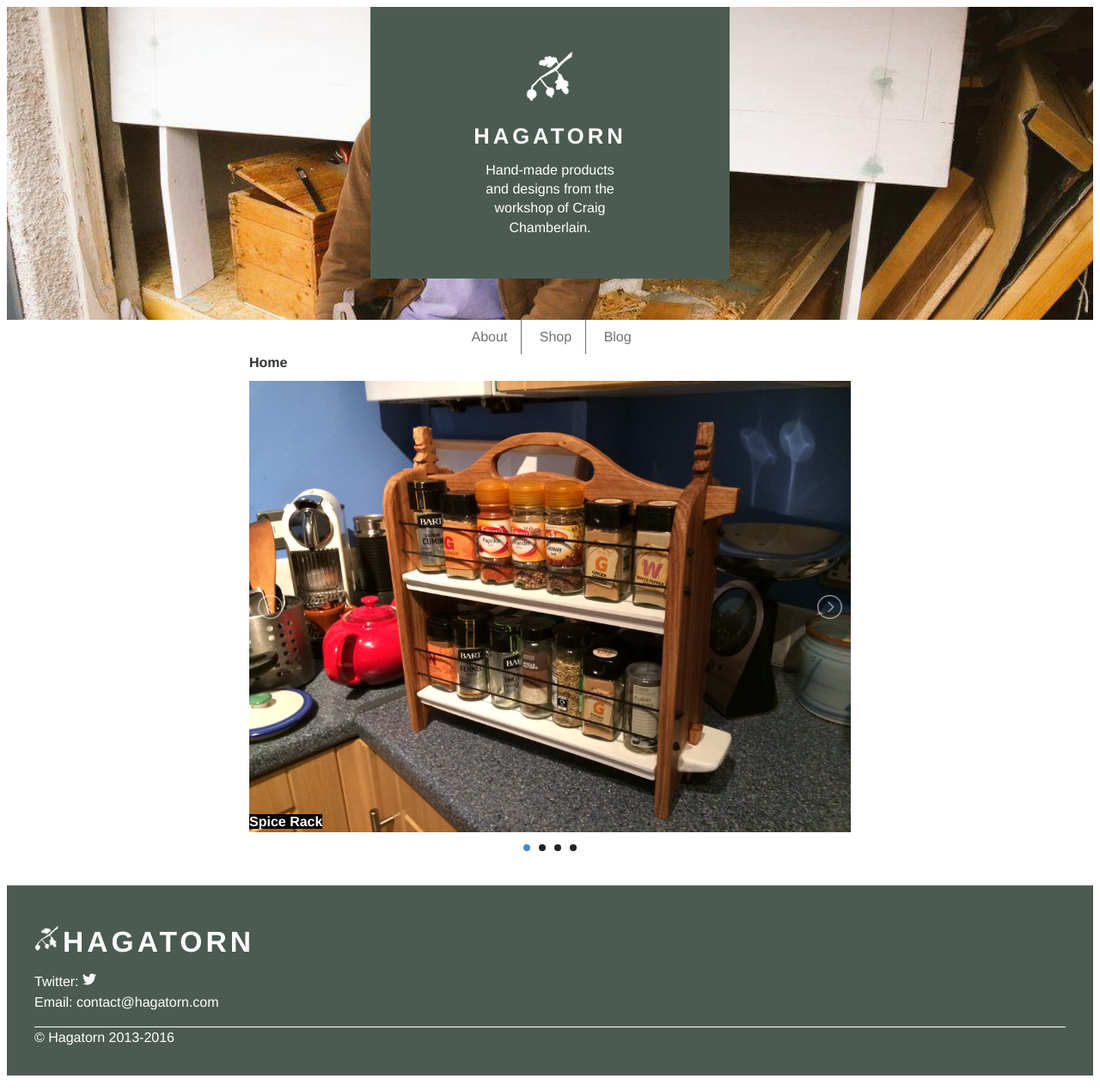
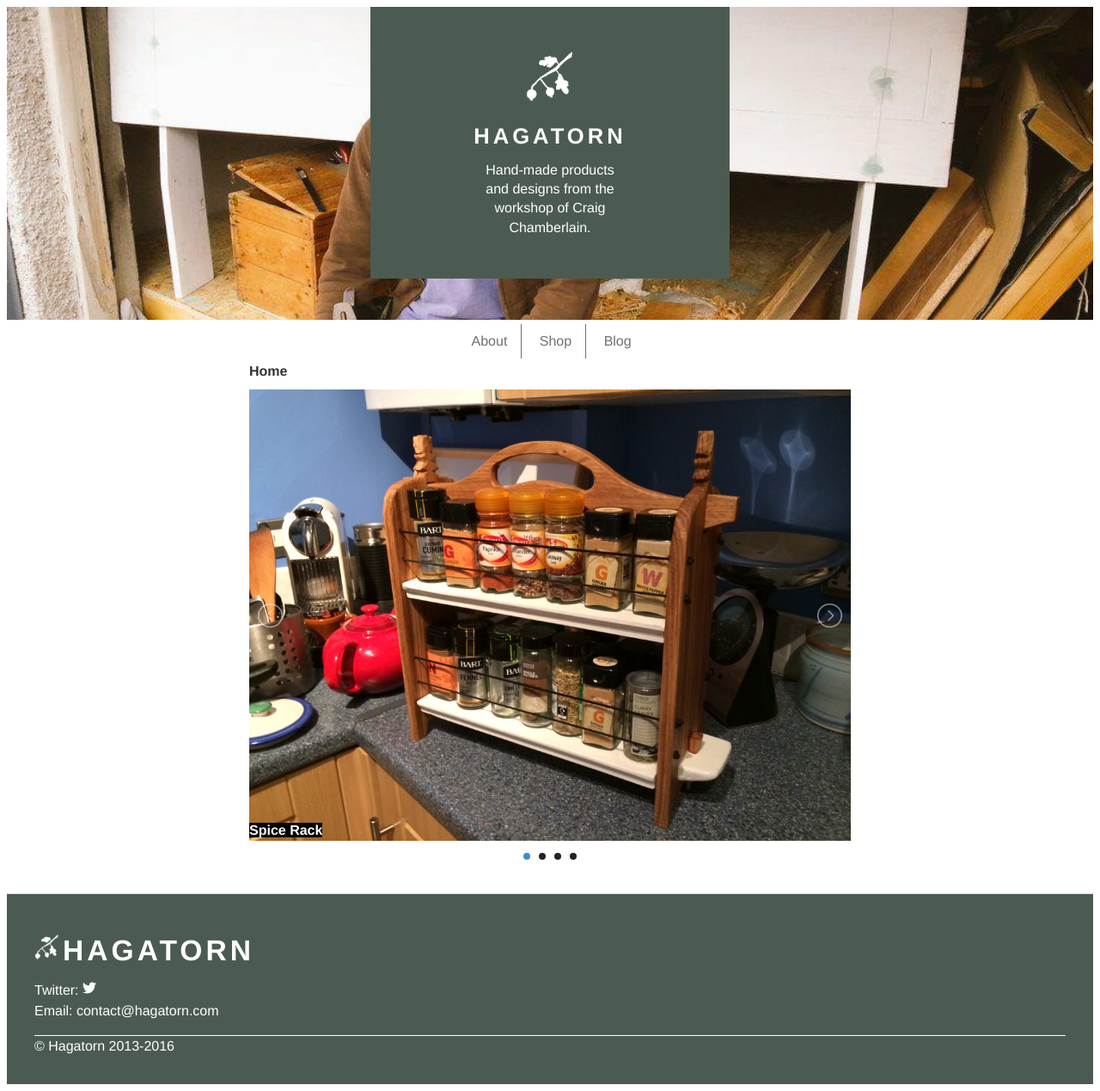
Before and after one commit to hagatorn/hagatorn.github.io, a Jekyll site: the page built from index.html, in a window 1280 px wide. Shown: the whole page at 86% size. Built offline with Jekyll 4.4.1, drawn with Linux system fonts in a browser that asks for light colours.

Commit message:
Update _nav.scss

```diff
--- a/_sass/_nav.scss
+++ b/_sass/_nav.scss
@@ -30,6 +30,7 @@
     @include clearfix;
     position: relative;
     z-index: 999;
+    padding: 5px 0;
   }
 
   ul.primary-navigation-menu {
```
